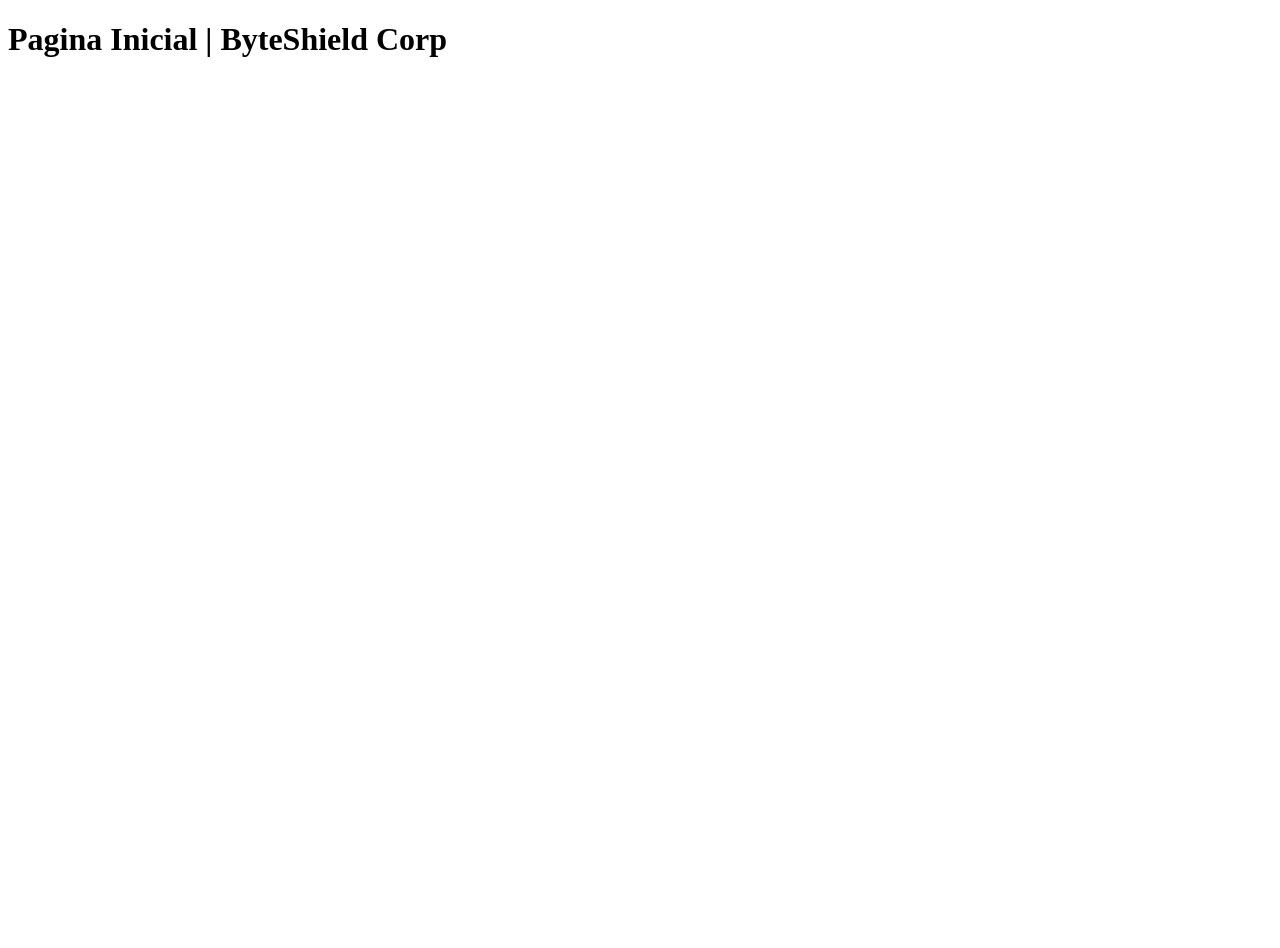
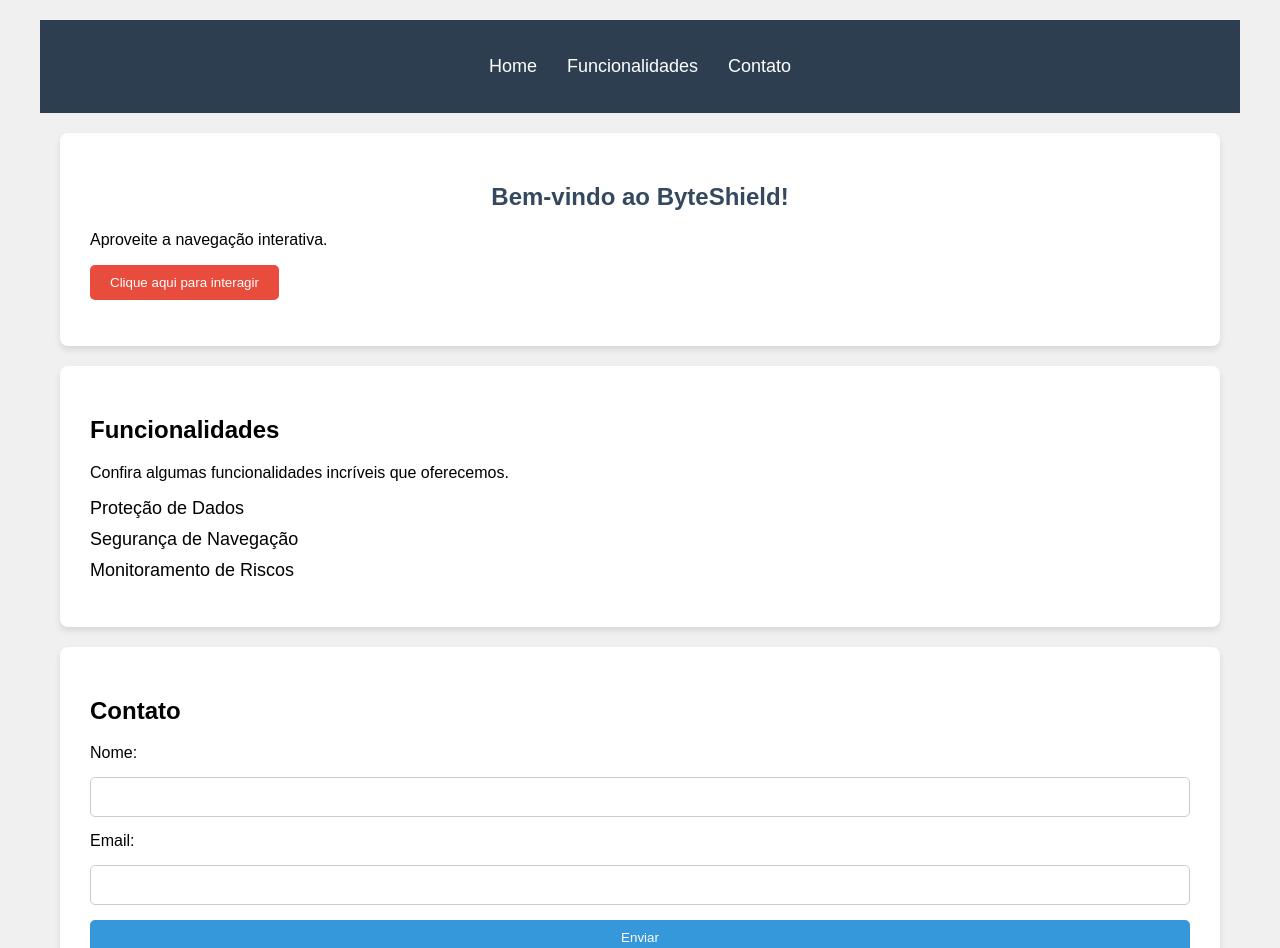
Before and after one commit to Marcosmiciano/project-2025, a Next.js app: page / in a window 1280 px wide. Shown: the top 948 px of the page. Before the commit the page ends 800 px from the top, so only its background shows below. Built offline with nearby package versions, Linux system fonts and the light colour scheme.

Commit message:
pagina inicial

```diff
--- a/pages/index.js
+++ b/pages/index.js
@@ -1,5 +1,76 @@
+// pages/index.js
+
+import React, { useState } from 'react';  // Importando o hook useState para interatividade
+import './style.css';  // Importa o arquivo CSS para estilizar a página
+
 function Home() {
-  return <h1>Pagina Inicial | ByteShield Corp</h1>;
+  const [message, setMessage] = useState(''); // Usando useState para gerenciar a mensagem interativa
+
+  // Função que é acionada quando o botão é clicado
+  const handleButtonClick = () => {
+    setMessage('Você clicou no botão! Bem-vindo ao ByteShield.');
+  };
+
+  // Função que lida com o envio do formulário de contato
+  const handleSubmit = (event) => {
+    event.preventDefault(); // Previne o envio padrão do formulário
+    const name = event.target.name.value; // Obtém o nome do formulário
+    const email = event.target.email.value; // Obtém o email do formulário
+
+    if (name && email) {
+      setMessage(`Obrigado pelo contato, ${name}!`);
+    } else {
+      setMessage('Por favor, preencha todos os campos.');
+    }
+  };
+
+  return (
+    <div className="container">
+      {/* Cabeçalho */}
+      <header>
+        <nav>
+          <ul>
+            <li><a href="#home">Home</a></li>
+            <li><a href="#features">Funcionalidades</a></li>
+            <li><a href="#contact">Contato</a></li>
+          </ul>
+        </nav>
+      </header>
+
+      {/* Seção Principal */}
+      <section id="home">
+        <h1>Bem-vindo ao ByteShield!</h1>
+        <p>Aproveite a navegação interativa.</p>
+        <button onClick={handleButtonClick}>Clique aqui para interagir</button>
+        <p>{message}</p>
+      </section>
+
+      {/* Seção de Funcionalidades */}
+      <section id="features">
+        <h2>Funcionalidades</h2>
+        <p>Confira algumas funcionalidades incríveis que oferecemos.</p>
+        <ul>
+          <li>Proteção de Dados</li>
+          <li>Segurança de Navegação</li>
+          <li>Monitoramento de Riscos</li>
+        </ul>
+      </section>
+
+      {/* Seção de Contato */}
+      <section id="contact">
+        <h2>Contato</h2>
+        <form onSubmit={handleSubmit}>
+          <label htmlFor="name">Nome:</label>
+          <input type="text" id="name" name="name" required />
+
+          <label htmlFor="email">Email:</label>
+          <input type="email" id="email" name="email" required />
+
+          <button type="submit">Enviar</button>
+        </form>
+      </section>
+    </div>
+  );
 }
 
 export default Home;
--- /dev/null
+++ b/pages/style.css
@@ -0,0 +1,99 @@
+/* style.css */
+body {
+    font-family: 'Arial', sans-serif;
+    margin: 0;
+    padding: 0;
+    background-color: #f0f0f0;
+}
+
+.container {
+    width: 100%;
+    max-width: 1200px;
+    margin: 0 auto;
+    padding: 20px;
+}
+
+header {
+    background-color: #2c3e50;
+    color: white;
+    padding: 20px;
+    text-align: center;
+}
+
+header nav ul {
+    list-style: none;
+    padding: 0;
+}
+
+header nav ul li {
+    display: inline;
+    margin: 0 15px;
+}
+
+header nav ul li a {
+    color: white;
+    text-decoration: none;
+    font-size: 18px;
+}
+
+h1 {
+    text-align: center;
+    color: #34495e;
+}
+
+button {
+    background-color: #e74c3c;
+    color: white;
+    padding: 10px 20px;
+    border: none;
+    cursor: pointer;
+    border-radius: 5px;
+}
+
+button:hover {
+    background-color: #c0392b;
+}
+
+section {
+    padding: 30px;
+    margin: 20px;
+    background-color: white;
+    border-radius: 8px;
+    box-shadow: 0 4px 6px rgba(0, 0, 0, 0.1);
+}
+
+#features ul {
+    list-style: none;
+    padding: 0;
+}
+
+#features ul li {
+    margin: 10px 0;
+    font-size: 18px;
+}
+
+form {
+    display: flex;
+    flex-direction: column;
+    gap: 15px;
+}
+
+input[type="text"], input[type="email"] {
+    padding: 10px;
+    border: 1px solid #ccc;
+    border-radius: 5px;
+    font-size: 16px;
+}
+
+button[type="submit"] {
+    background-color: #3498db;
+    padding: 10px 20px;
+    color: white;
+    border: none;
+    border-radius: 5px;
+    cursor: pointer;
+}
+
+button[type="submit"]:hover {
+    background-color: #2980b9;
+}
```
